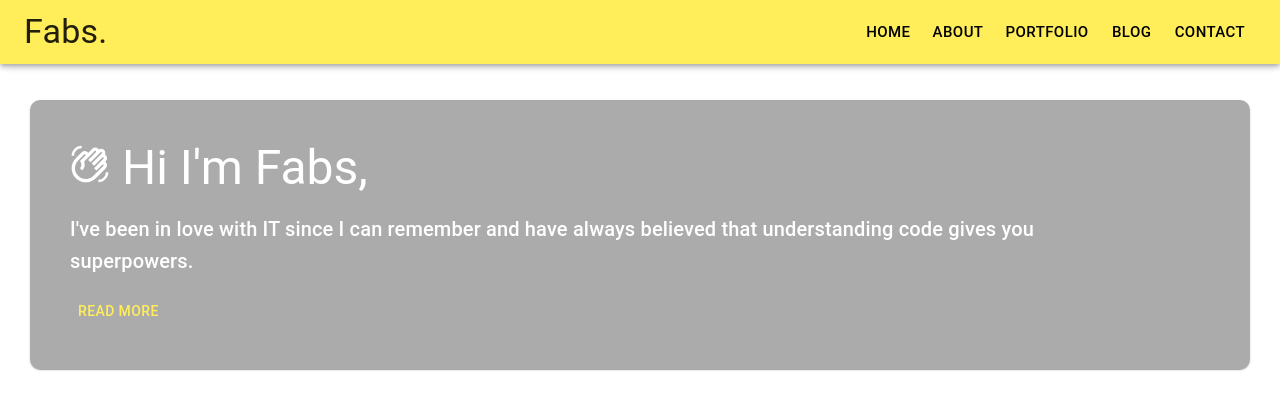
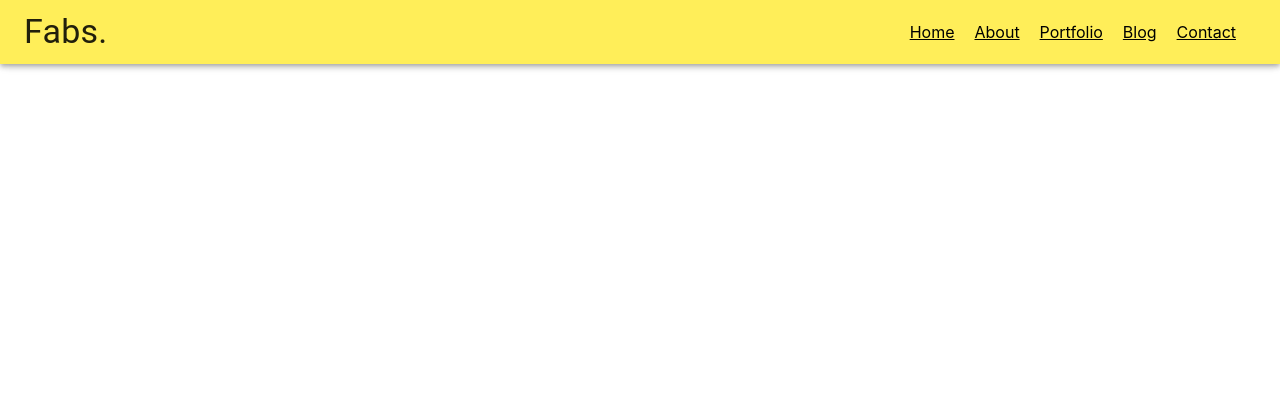
Before and after one commit to Sventrip86/portfolio2024, a React (Create React App) app: page / in a window 1280 px wide. Shown: the top 410 px of the page. Built offline with nearby package versions, Linux system fonts and the light colour scheme.

Commit message:
added router to the app, changed nav items from <a> to <Link> and applied dynamic render

```diff
--- a/package.json
+++ b/package.json
@@ -13,6 +13,7 @@
     "@testing-library/user-event": "^13.5.0",
     "react": "^18.3.1",
     "react-dom": "^18.3.1",
+    "react-router-dom": "^6.23.1",
     "react-scripts": "5.0.1",
     "web-vitals": "^2.1.4"
   },
--- a/src/App.js
+++ b/src/App.js
@@ -2,8 +2,9 @@ import './App.css';
 import Nav from './components/Nav';
 import { createTheme, ThemeProvider } from '@mui/material/styles';
 import {  yellow } from '@mui/material/colors';
-import Intro from './components/Intro';
-
+import { Outlet, Route, Routes, Link } from 'react-router-dom';
+import About from './components/About';
+import Home from './components/Home';
 
 const theme = createTheme({
   palette: {
@@ -18,11 +19,18 @@ const App = () => {
   return (
     <>
      <ThemeProvider theme={theme}>
-<Nav></Nav>
-<Intro/>
+<Nav/>
+<Routes>
+
+<Route path='/' element={<Outlet/>} />
+  <Route index element={<Home/>} />
+  <Route path='about' element={<About/>} />
+
+</Routes>
+
 </ThemeProvider>
     </>
-  )
-}
+  );
+};
 
 export default App;
--- /dev/null
+++ b/src/components/About.js
@@ -0,0 +1,12 @@
+import React from 'react'
+
+
+const About = () => {
+  return (
+    <div>
+    <h1>about</h1>
+    </div>
+  )
+}
+
+export default About
--- /dev/null
+++ b/src/components/Home.js
@@ -0,0 +1,11 @@
+import React from 'react'
+import { Grid } from '@mui/material'
+import Intro from './Intro'
+
+const Home = () => {
+  return (
+<div><h1>ciao</h1></div>
+  )
+}
+
+export default Home
--- /dev/null
+++ b/src/components/Nav.css
@@ -0,0 +1,4 @@
+.nav-link {
+    color: black;
+    margin-right: 20px;
+  }
--- a/src/components/Nav.js
+++ b/src/components/Nav.js
@@ -10,8 +10,9 @@ import ListItemButton from '@mui/material/ListItemButton';
 import ListItemText from '@mui/material/ListItemText';
 import Toolbar from '@mui/material/Toolbar';
 import Typography from '@mui/material/Typography';
-import Button from '@mui/material/Button';
 import MenuIcon from '@mui/icons-material/Menu';
+import './Nav.css'
+import { Link } from 'react-router-dom';
 
 
 const Nav = () => {
@@ -20,7 +21,14 @@ const Nav = () => {
 
     const drawerWidth = 240;
 
-    const navItems = ['Home', 'About', 'Portfolio', 'Blog', 'Contact'];
+    const navItems = [
+        { name: 'Home', path: '/' },
+        { name: 'About', path: '/about' },
+        { name: 'Portfolio', path: '/portfolio' },
+        { name: 'Blog', path: '/blog' },
+        { name: 'Contact', path: '/contact' },
+];
+
 
     const handleDrawerToggle = () => {
         setMobileOpen((prevState) => !prevState);
@@ -34,9 +42,9 @@ const Nav = () => {
           <Divider />
           <List>
             {navItems.map((item) => (
-              <ListItem key={item} disablePadding>
+              <ListItem key={item.name} disablePadding>
                 <ListItemButton sx={{ textAlign: 'center' }}>
-                  <ListItemText primary={item} />
+                  <ListItemText primary={item.name}  />
                 </ListItemButton>
               </ListItem>
             ))}
@@ -46,7 +54,7 @@ const Nav = () => {
 
 
   return (
-    <div>
+    <div className='nav-container'>
         <AppBar component="nav" color="primary">
     <Toolbar>
       <IconButton
@@ -67,9 +75,9 @@ const Nav = () => {
       </Typography>
       <Box sx={{ display: { xs: 'none', sm: 'block' } }}>
         {navItems.map((item) => (
-          <Button key={item} size='large'  sx={{ color: 'black' }}>
-            {item}
-          </Button>
+          <Link key={item.name} to={item.path} className="nav-link">
+            {item.name}
+          </Link>
         ))}
       </Box>
     </Toolbar>
--- a/src/index.js
+++ b/src/index.js
@@ -3,11 +3,15 @@ import ReactDOM from 'react-dom/client';
 import './index.css';
 import App from './App';
 import reportWebVitals from './reportWebVitals';
+import { BrowserRouter } from 'react-router-dom';
 
 const root = ReactDOM.createRoot(document.getElementById('root'));
 root.render(
   <React.StrictMode>
+    <BrowserRouter>
     <App />
+
+    </BrowserRouter>
   </React.StrictMode>
 );
 
```
Also changed, not shown: 1 other file (tests, documents, lock files or other folders).
